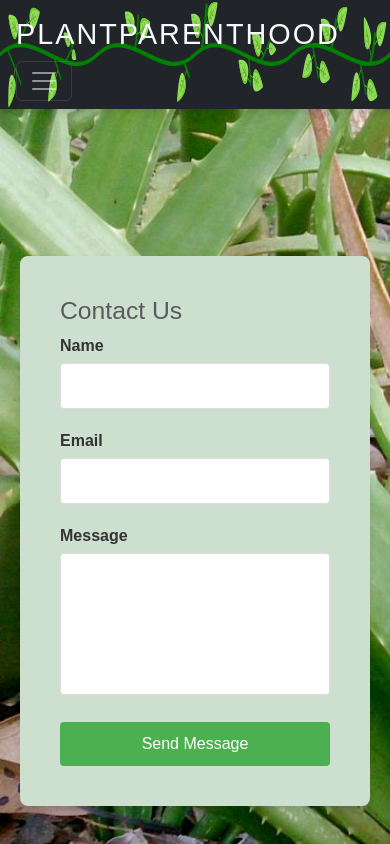
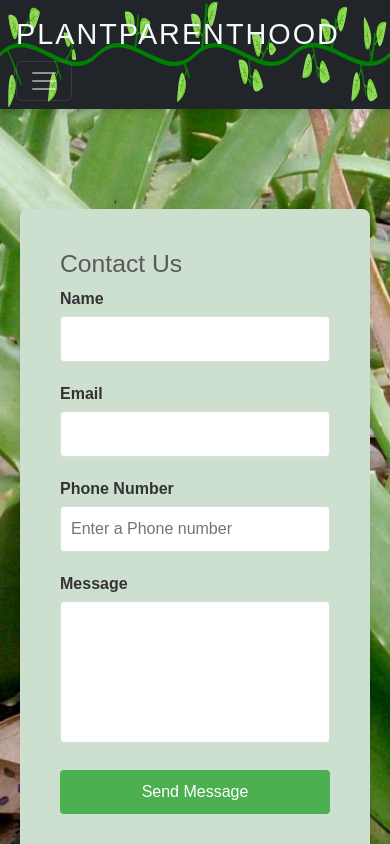
Before and after one commit to karapk/PlantParenthood, a Next.js app in the folder starter-template/: page /contactUs in a window 390 px wide. Shown: the top 844 px of the page. Built offline with nearby package versions, Linux system fonts and the light colour scheme.

Commit message:
"feat: added phone number functionality"

```diff
--- a/starter-template/src/pages/contactUs.js
+++ b/starter-template/src/pages/contactUs.js
@@ -48,6 +48,10 @@ const ContactUs = () => {
             <label htmlFor="email">Email</label>
             <input type="email" id="email" name="email" required />
           </div>
+          <div className='form-group'>
+            <label htmlFor='phoneNumber'>Phone Number</label>
+            <input type="number" id="phone" name="phone" required placeholder="Enter a Phone number"/>
+          </div>
           <div className="form-group">
             <label htmlFor="message">Message</label>
             <textarea id="message" name="message" rows="5" required></textarea>
--- a/starter-template/src/styles/globals.css
+++ b/starter-template/src/styles/globals.css
@@ -742,3 +742,10 @@ hr {
     margin: 10px 0;
   }
 }
+
+input::-webkit-outer-spin-button,
+input::-webkit-inner-spin-button {
+    /* display: none; <- Crashes Chrome on hover */
+    -webkit-appearance: none;
+    margin: 0; /* <-- Apparently some margin are still there even though it's hidden */
+}
```
